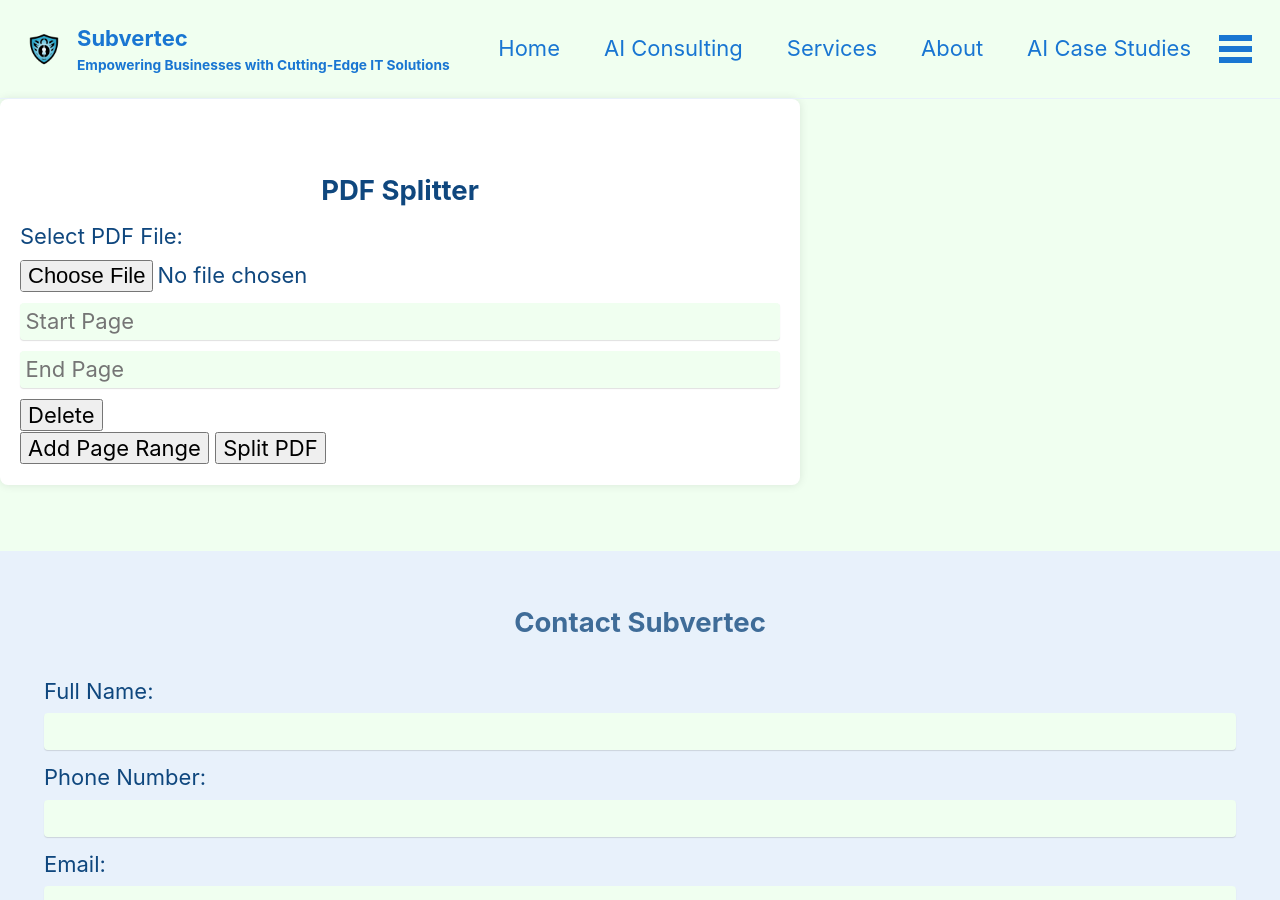
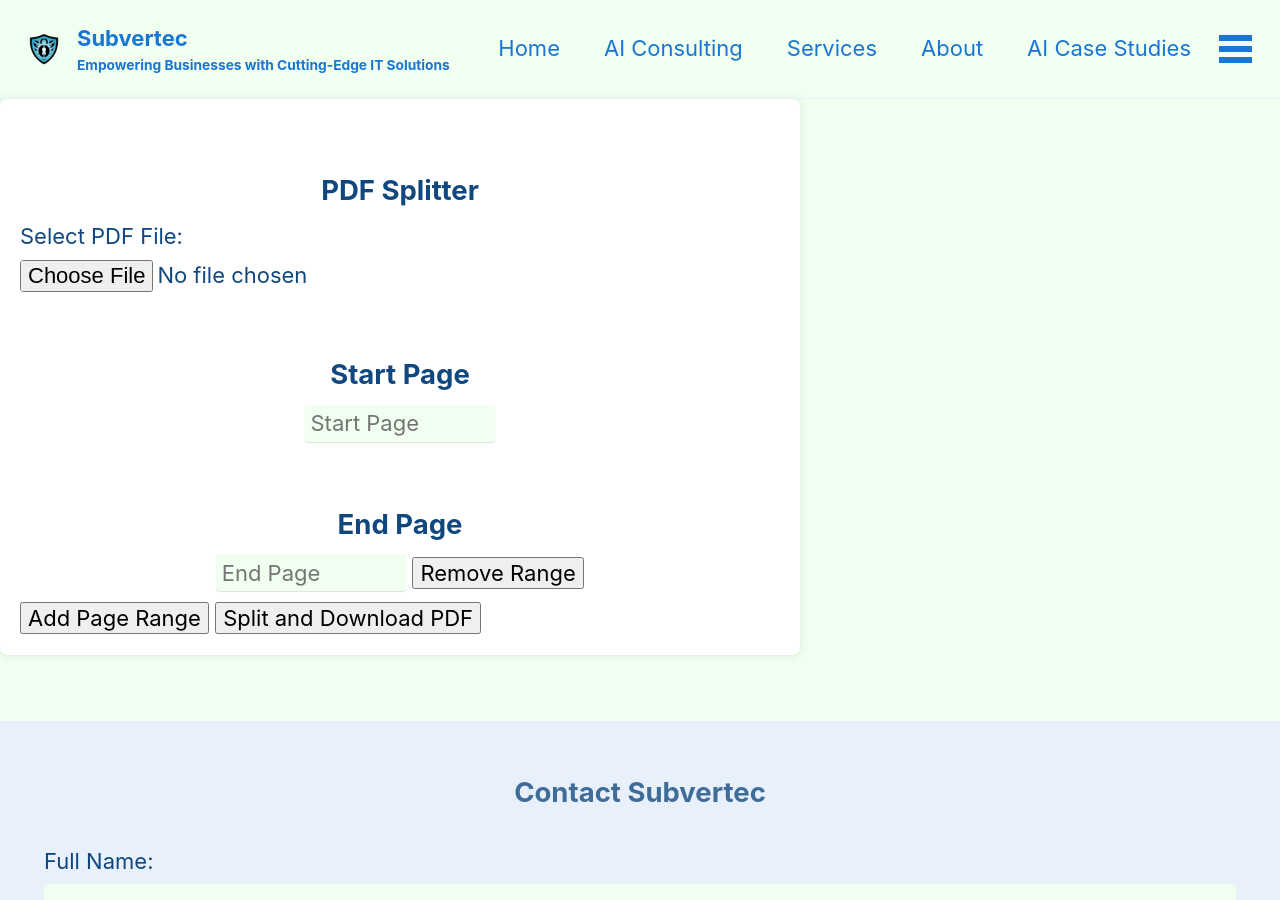
Before and after one commit to subv3rsiv3/website, a Jekyll site: the page built from _pages/pdf-splitter.md, in a window 1280 px wide and 900 px high. Built offline with Jekyll 4.4.1, drawn with Linux system fonts in a browser that asks for light colours; cached includes are drawn as plain includes.

Commit message:
moving stuff

```diff
--- a/_layouts/pdf-splitter.html
+++ b/_layouts/pdf-splitter.html
@@ -9,11 +9,11 @@ layout: default
     <input class="input"; type="file" id="pdfFile" accept="application/pdf">
 
     <!-- Page Ranges -->
-    <div id="pageRanges">
+    <div style="text-align: center"; id="pageRanges">
         <div class="page-range">
-            <input type="number" class="startPage" placeholder="Start Page">
-            <input type="number" class="endPage" placeholder="End Page">
-            <button onclick="deleteRange(this)">Delete</button>
+            <h2>Start Page</h2><input style="position: relative; width: 25%;" type="number" class="startPage" placeholder="Start Page">
+            <h2>End Page</h2><input style="position: relative; width: 25%;" type="number" class="endPage" placeholder="End Page">
+            <button onclick="deleteRange(this)">Remove Range</button>
         </div>
     </div>
 
@@ -21,7 +21,7 @@ layout: default
     <button class="button"; onclick="addPageRange()">Add Page Range</button>
 
     <!-- Split PDF Button -->
-    <button class="button"; onclick="splitPDF()">Split PDF</button>
+    <button class="button"; onclick="splitPDF()">Split and Download PDF</button>
 
 </div>
 
```
